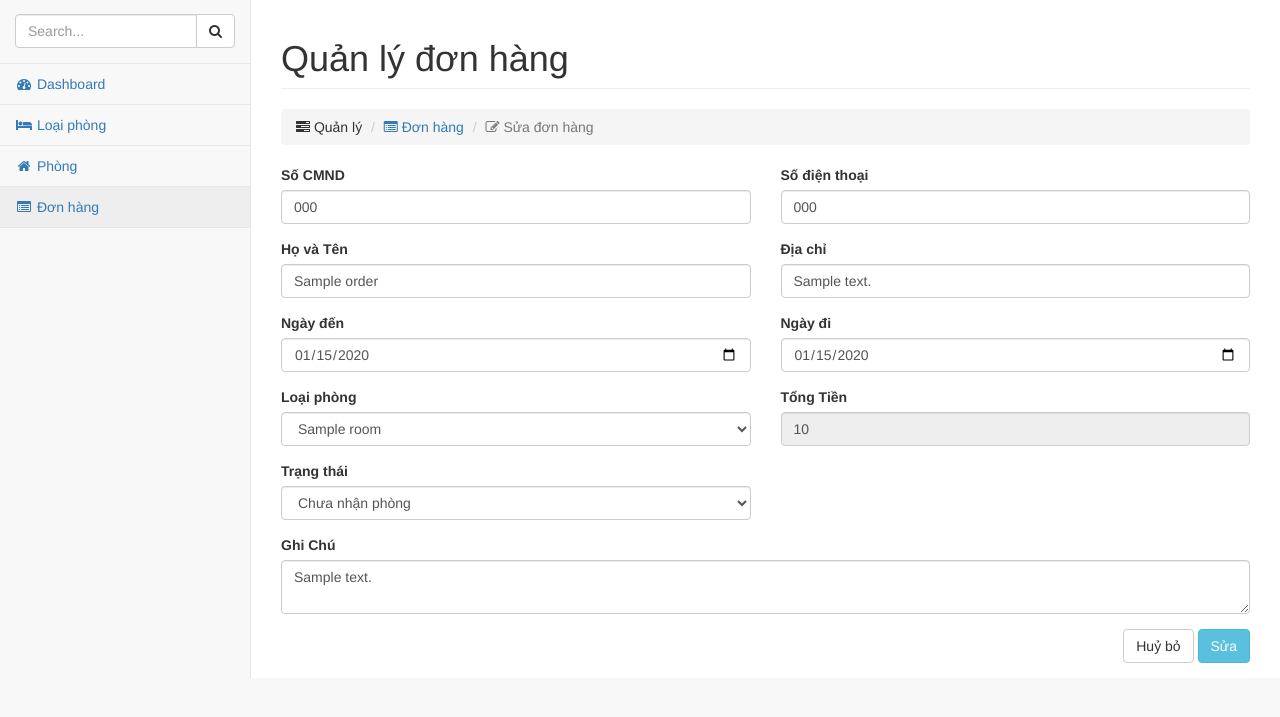
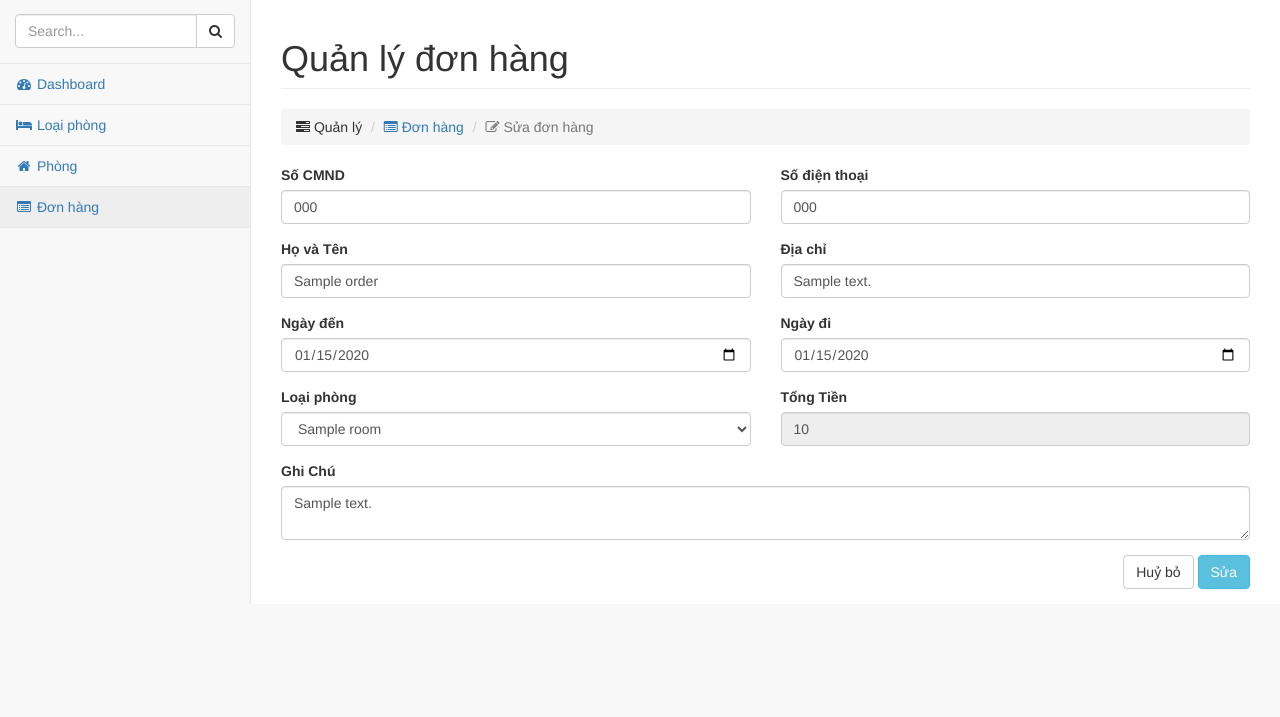
Before and after one commit to nhanngo2511/Kingsman-Homestay, a PHP site: page /admin/suadonhang.php?id=1 in a window 1280 px wide. Shown: the part 52-769 px from the top of the page. Run offline with PHP 8.4, Linux system fonts and the light colour scheme; tables that the repository leaves empty or names only in its code hold one stand-in row (values such as "Sample post").

Commit message:
suadonhang

```diff
--- a/admin/donhang.php
+++ b/admin/donhang.php
@@ -259,7 +259,7 @@ input:checked + .slider:before {
                 ";
               }
               echo "</td>
-              <td><strong>Tên: </strong> $row[2] <br> <strong>SĐT: </strong>$row[3]<br><strong>Địa chỉ: </strong>$row[3] <br> <strong>CMND: </strong>$row[1]</td>
+              <td><strong>Tên: </strong> $row[2] <br> <strong>SĐT: </strong>$row[3]<br><strong>Địa chỉ: </strong>$row[4] <br> <strong>CMND: </strong>$row[1]</td>
               <td><strong>Tên phòng: </strong>$row[14] <br>
               <strong>Giá: </strong><span class='price'> $row[18]</span> </td>
               <td><strong>Ngày đến: </strong>$ngayden<br>
--- a/admin/editdonhang.php
+++ b/admin/editdonhang.php
@@ -13,14 +13,13 @@ include("connection.php");
    $date1=date_create($ngayden);
    $date2=date_create($ngaydi);
    $diff = date_diff($date1,$date2)->format("%R%a");
-   $trangthai = mysqli_real_escape_string($conn, $_REQUEST['trangthai']);
    $sqlprice = "select Price from rooms where ID='$loaiphong'";
    $kq = mysqli_query($conn, $sqlprice);
    while($row = mysqli_fetch_row($kq)){
     $tongtien = $row[0]*$diff;
    }
    $sql = "update orders
-   set CustomerIdentifyNumber='$cmnn',CustomerName='$hoten', CustomerPhone='$sdt', CustomerAddress='$diachi', RoomID='$loaiphong', CheckInDate='$ngayden', CheckOutDate='$ngaydi', Total='$tongtien', Note='$ghichu', NumberOfCall='$goi', Status='$trangthai'
+   set CustomerIdentifyNumber='$cmnn',CustomerName='$hoten', CustomerPhone='$sdt', CustomerAddress='$diachi', RoomID='$loaiphong', CheckInDate='$ngayden', CheckOutDate='$ngaydi', Total='$tongtien', Note='$ghichu', NumberOfCall='$goi'
    where ID='$id'";
 
    if(mysqli_query($conn, $sql)){
--- a/admin/suadonhang.php
+++ b/admin/suadonhang.php
@@ -229,15 +229,6 @@ $kq = mysqli_query($conn,$lenh);
                 }
           echo "</select>
           </div>
-          <div class='form-group'>
-            <label>Trạng thái</label>
-            <select class='form-control' name='trangthai'>
-              <option value='1'>Chưa nhận phòng</option>
-              <option value='2'>Đã nhận phòng</option>
-              <option value='3'>Đã thanh toán</option>
-              <option value='4'>Đã huỷ</option>
-            </select>
-          </div>
         </div>
         <div class='col-sm-6'>
           <div class='form-group'>
```
Also changed, not shown: admin/doitrangthai.php (+14 -0 lines).
